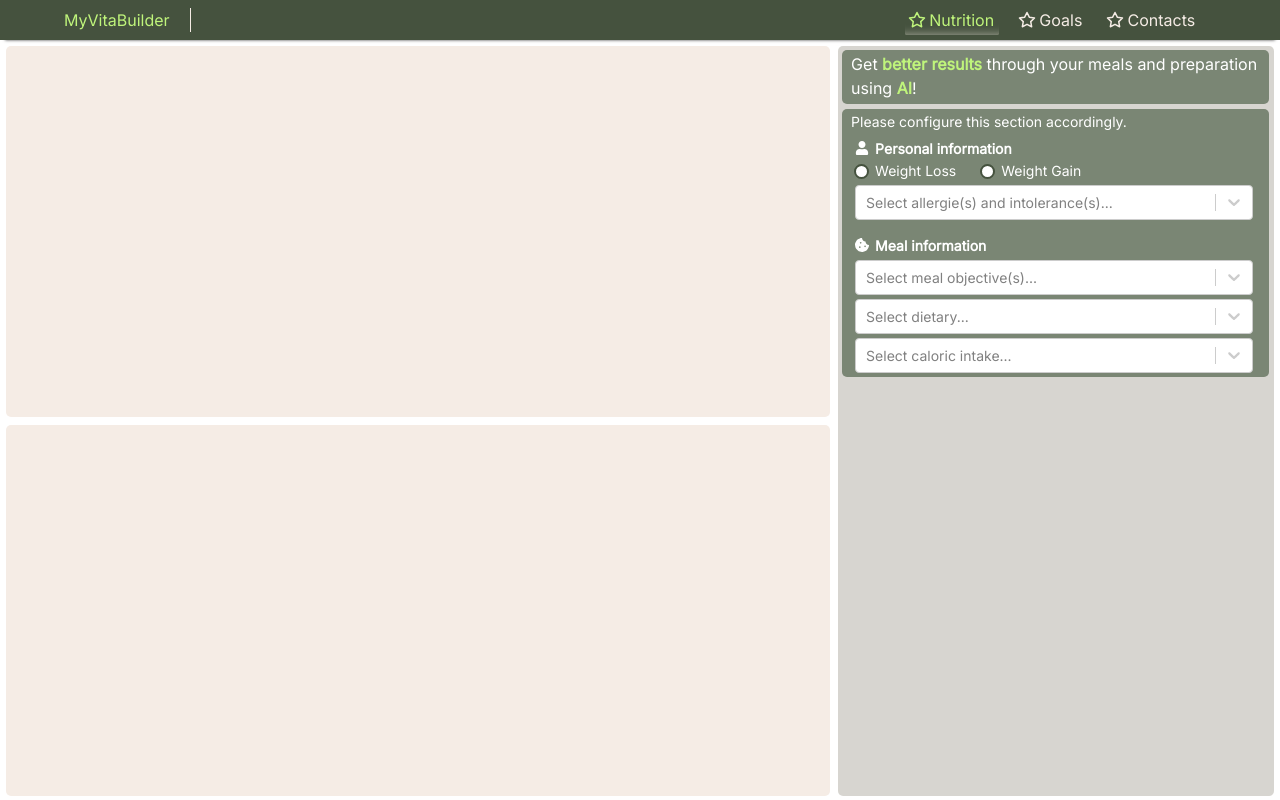
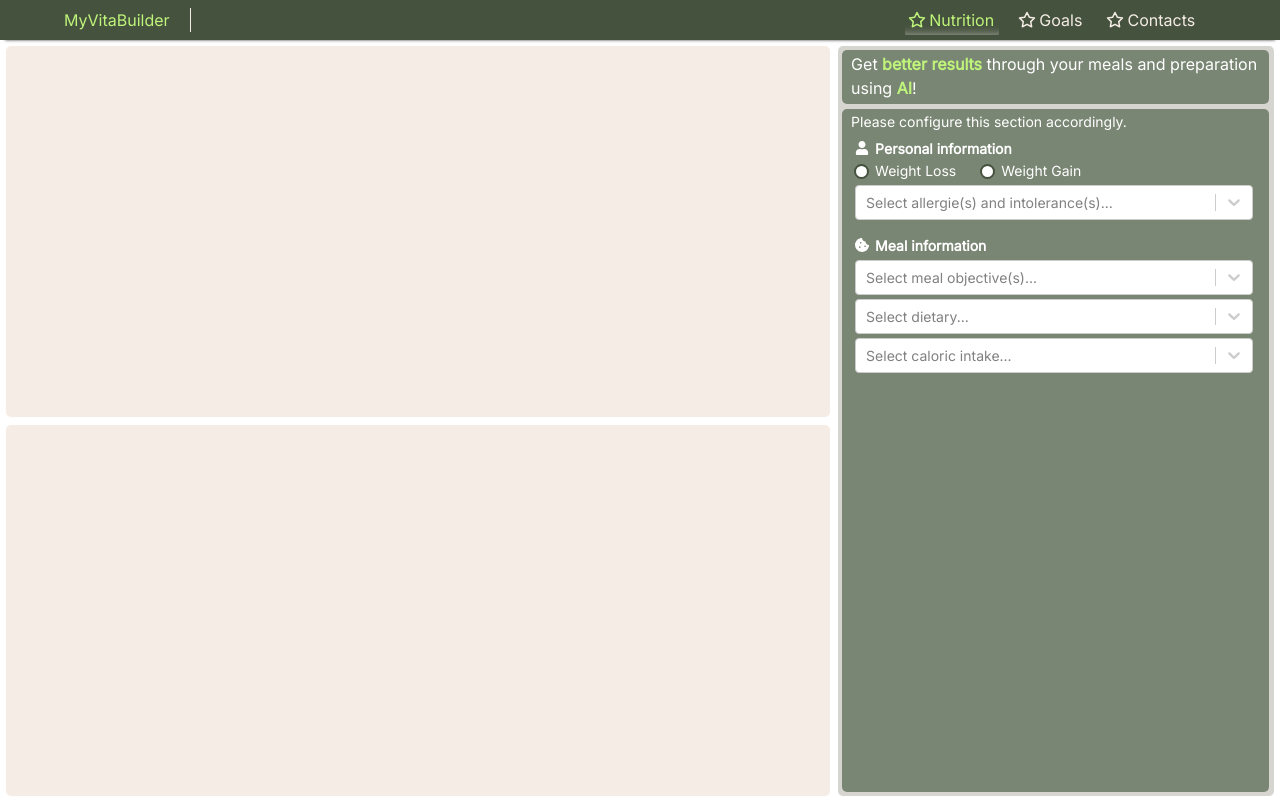
Before and after one commit to MarcoFz7/MyVitaBuilder, a Next.js app: page /nutrition in a window 1280 px wide. Built offline with nearby package versions, Linux system fonts and the light colour scheme.

Commit message:
#comment Small adjustement on ai section height.

```diff
--- a/app/nutrition/page.css
+++ b/app/nutrition/page.css
@@ -33,6 +33,10 @@
     background-color: rgba(var(--dark-smoke-rgb), 0.5);
 
     border-radius: 5px;
+
+    display: grid;
+    grid-template-rows: auto 1fr;
+    padding-bottom: 1%;
 }
 
 @media (max-width: 768px) {
```
